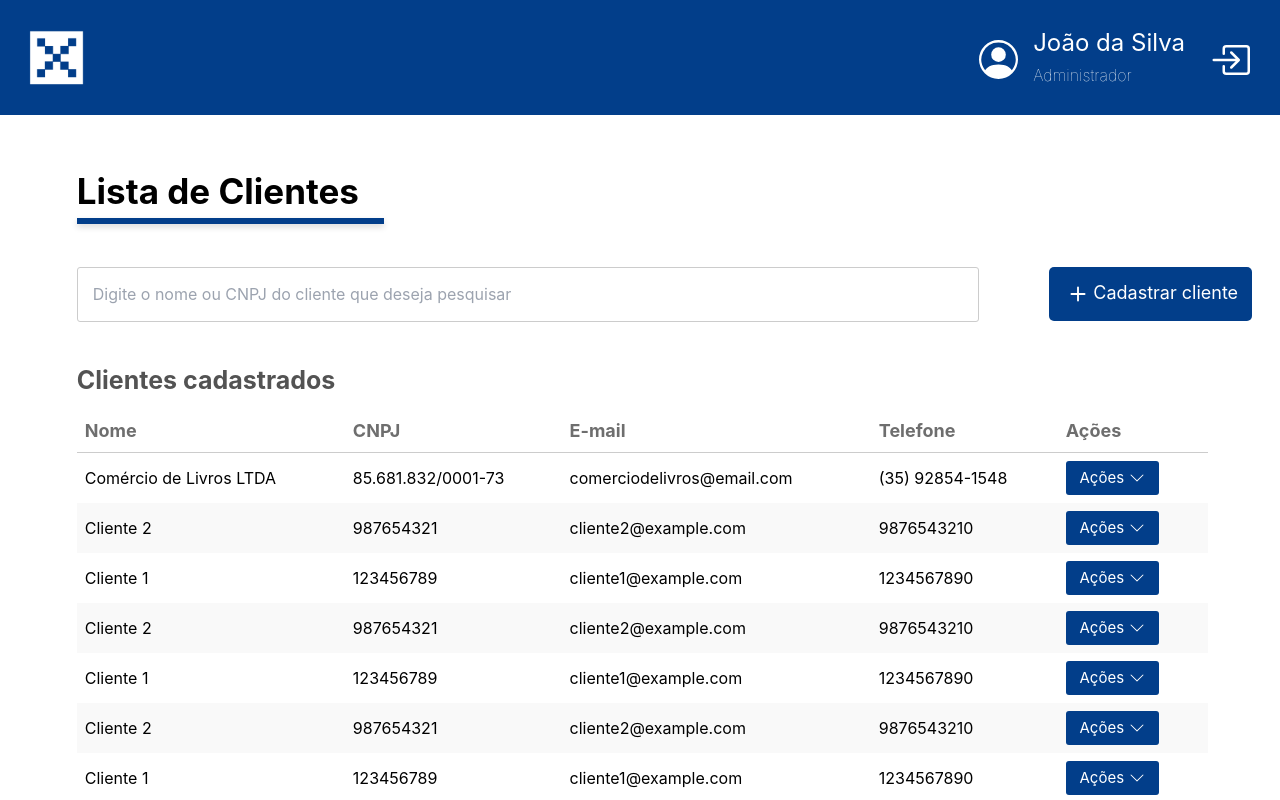
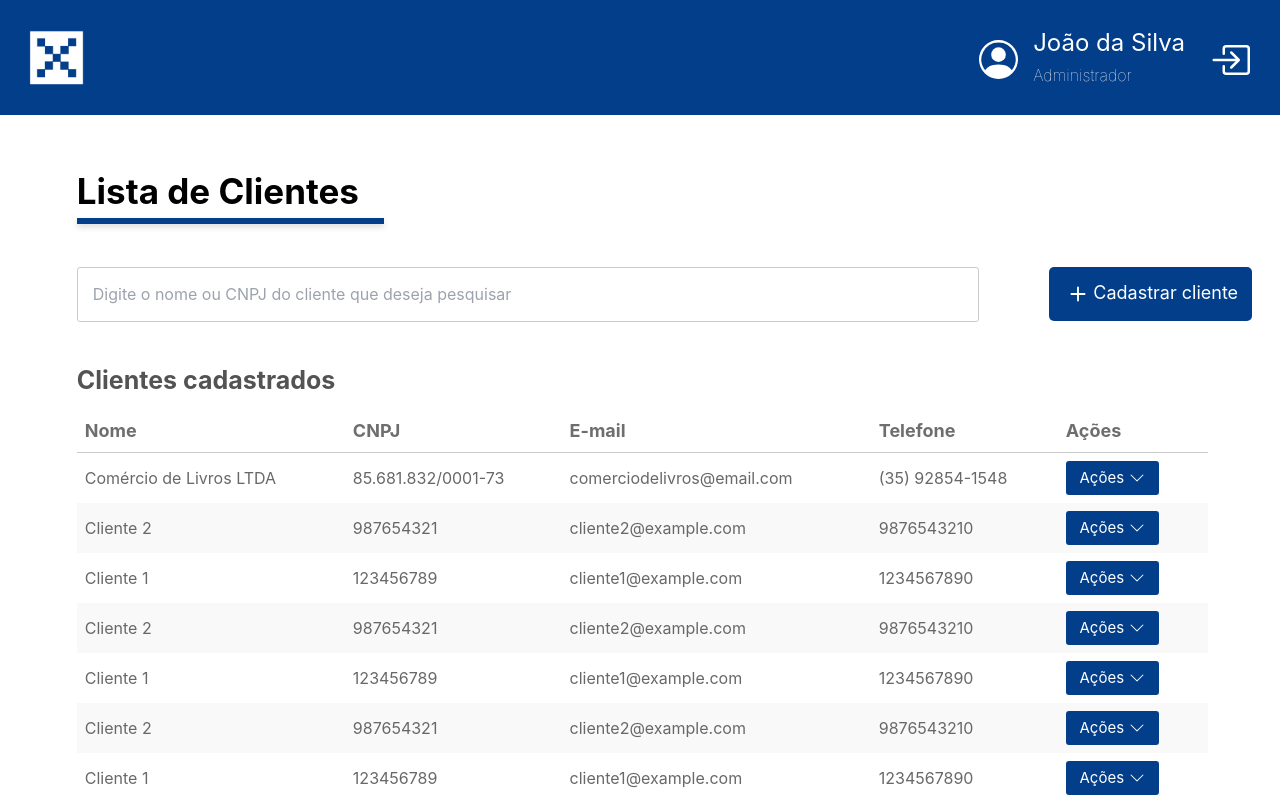
Before and after one commit to gabeporto/youx-challenge, a React (Create React App) app in the folder web/: page / in a window 1280 px wide. Shown: the top 800 px of the page. Built offline with nearby package versions, Linux system fonts and the light colour scheme; no server answers.

Commit message:
style: adjus table styles

```diff
--- a/web/src/components/Table.tsx
+++ b/web/src/components/Table.tsx
@@ -60,6 +60,8 @@ const TableRow = styled.tr`
 
 const TableCell = styled.td`
   padding: 8px;
+  color: #686868;
+  font-weight: regular;
 `;
 
 const ActionButton = styled.button`
```
